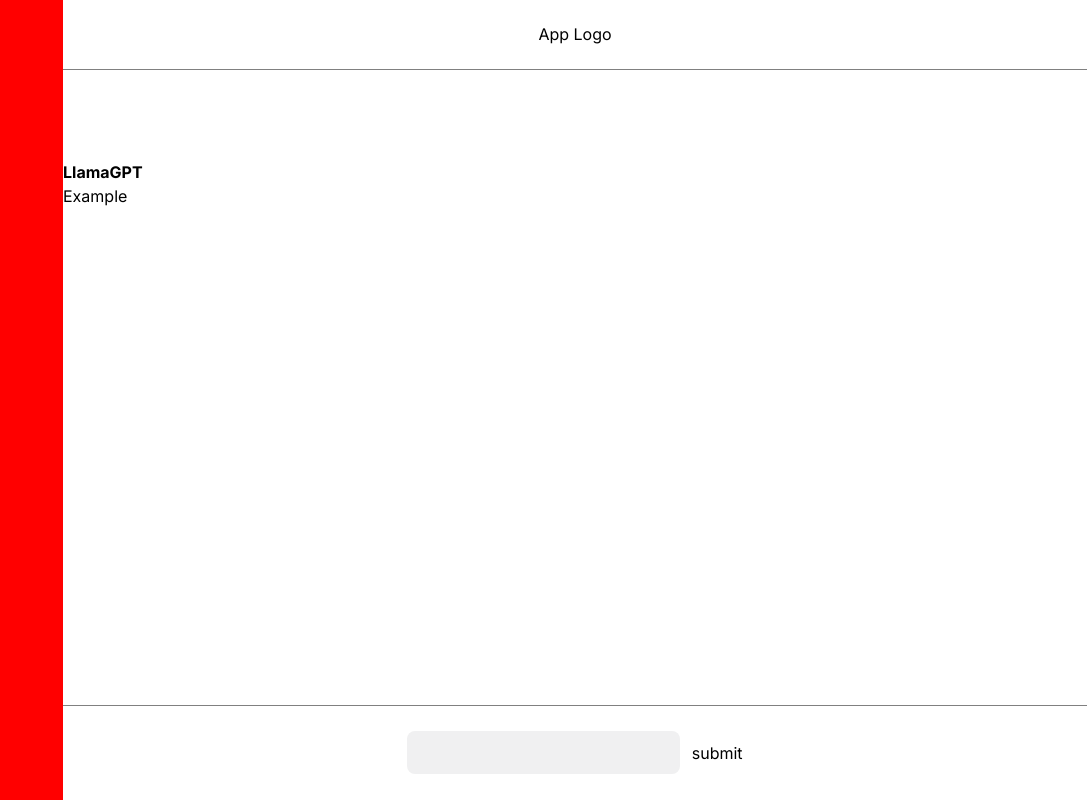
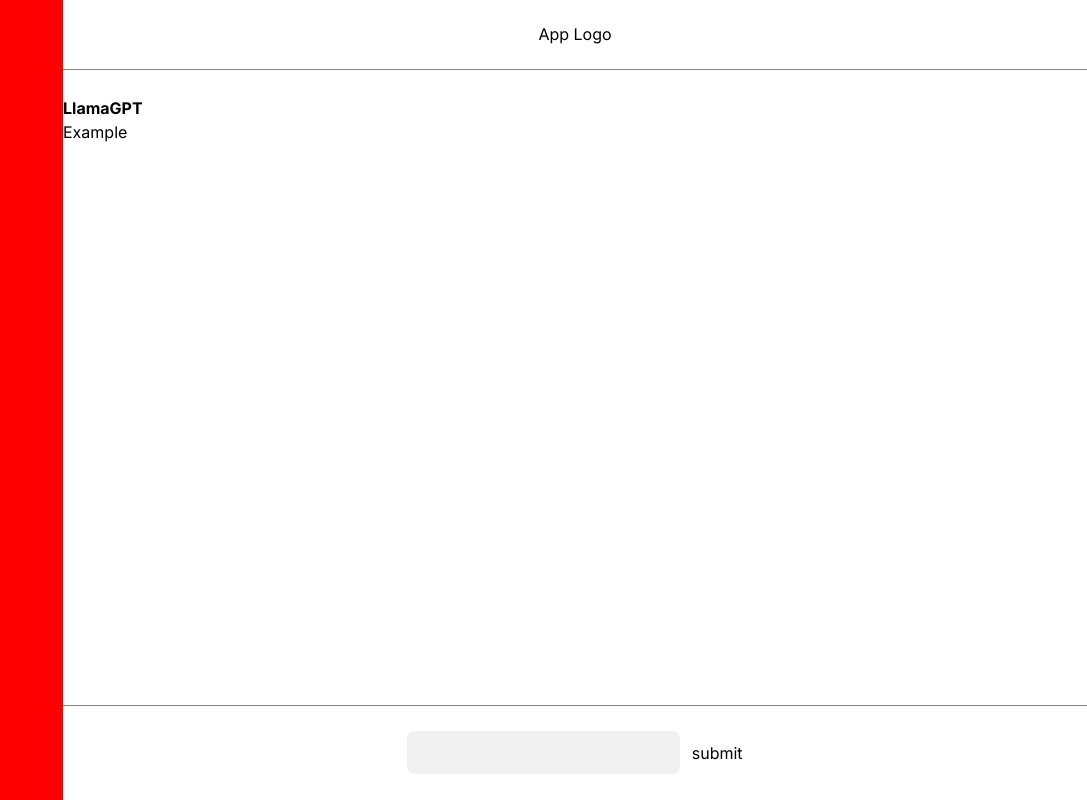
Before and after one commit to Iyanu456/llamaGPT, a Next.js app: page / in a window 1280 px wide. Shown: the whole page, without its empty margins (193-1280 px from the left). Built offline with nearby package versions, Linux system fonts and the light colour scheme.

Commit message:
ui improvements~

```diff
--- a/src/app/page.js
+++ b/src/app/page.js
@@ -14,7 +14,7 @@ export default function Home() {
             <header className="z-20 max-sm:left-0 fixed top-0 right-0 left-[16em] bottom-[auto] px-3 py-[1.4em] grid place-items-center">
                 <div>App Logo</div>
             </header>
-            <div class="relative top-[4em] z-0 chat-container">
+            <div class="h-[70vh] z-0 chat-container">
 	  {banner && <div>
 		  <h2><b>LlamaGPT</b></h2>
 	  	<div className="example-container">
```
